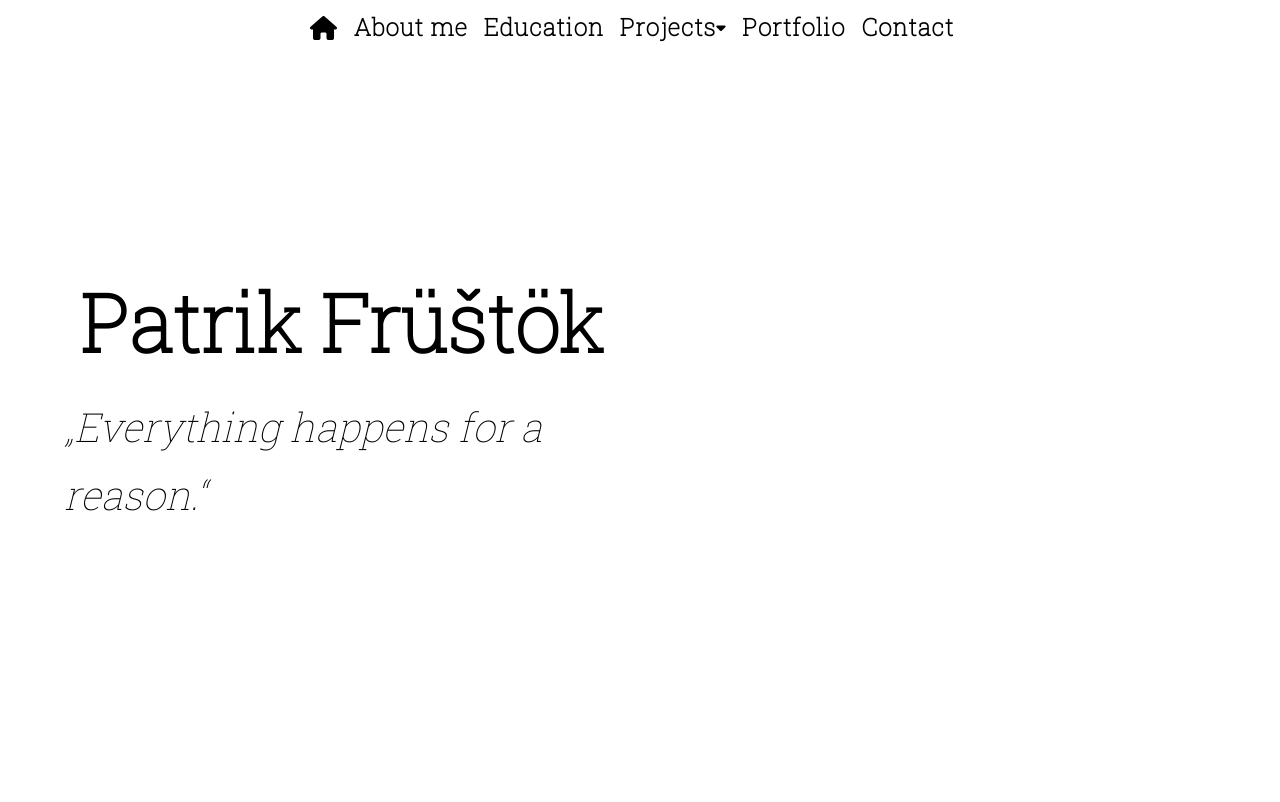
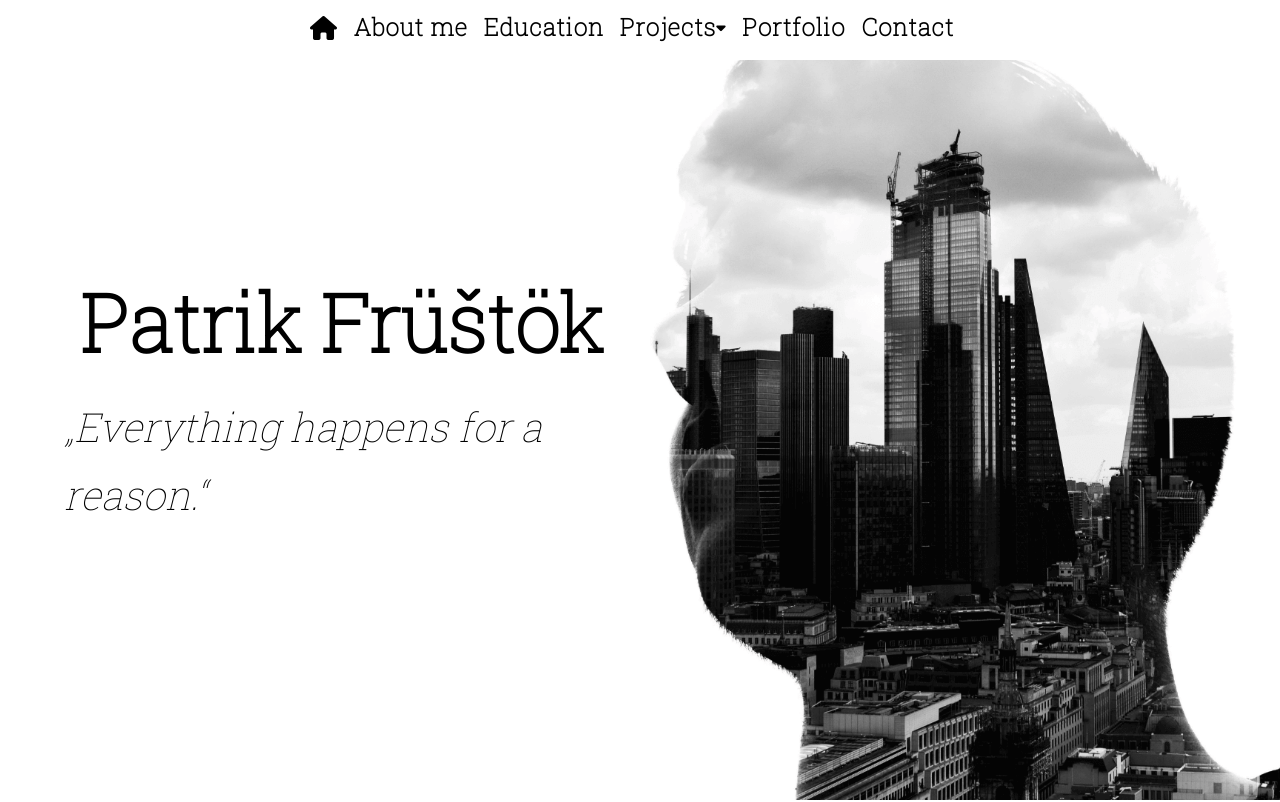
Before and after one commit to Patrick0482/ITW-PROJ2-VUT-FIT, a plain HTML site: page index.html in a window 1280 px wide. Shown: the top 802 px of the page. Drawn offline with nearby package versions, Linux system fonts and the light colour scheme.

Commit message:
Update style.css

```diff
--- a/css/style.css
+++ b/css/style.css
@@ -172,7 +172,7 @@ h5{
 header {
     height: 100vh;
     width: 100vw;
-    background-image: url("header.png");
+    background-image: url("/img/header.png");
     background-repeat: no-repeat;
     background-position: center;
     background-size: cover;
```
